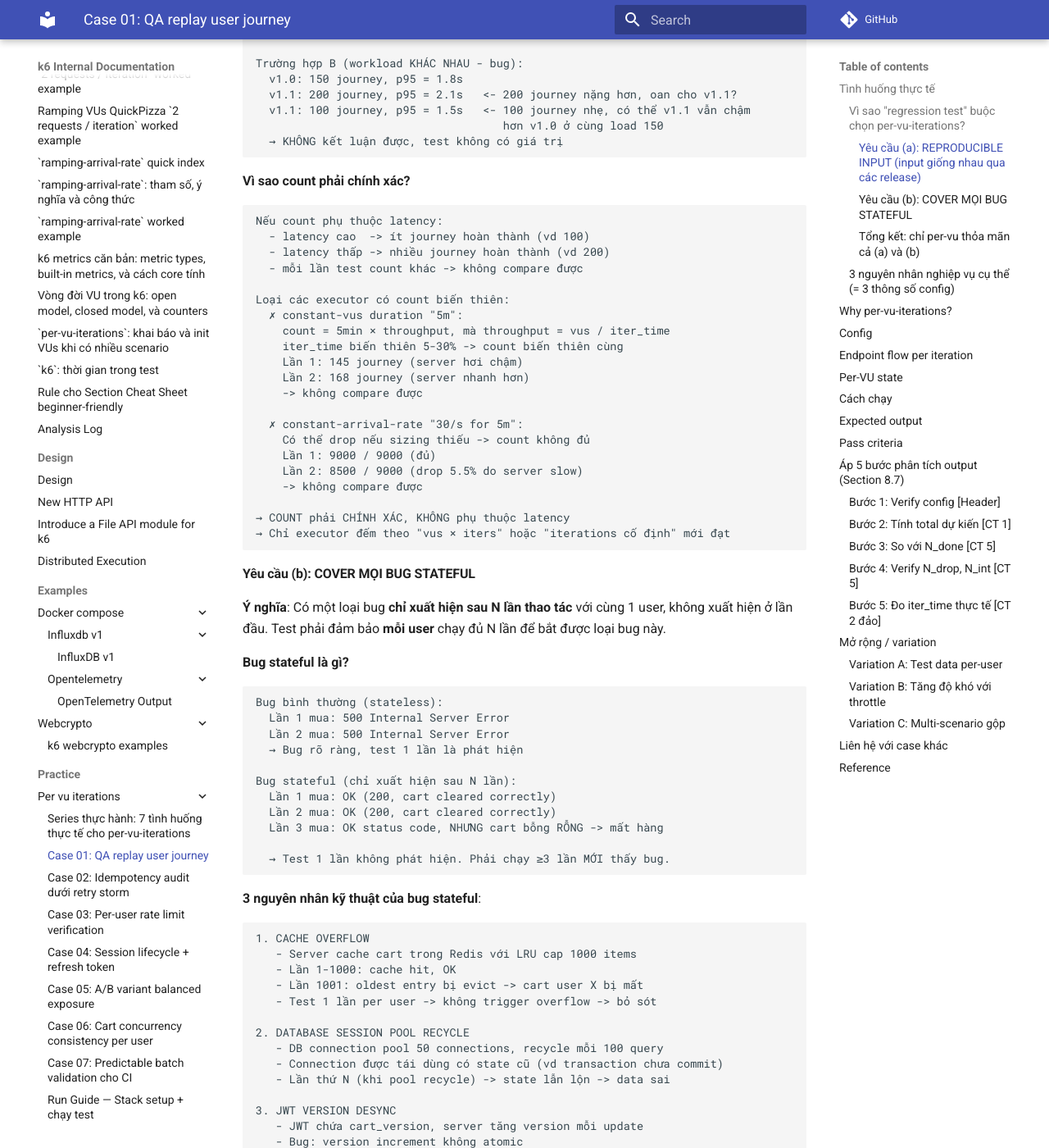
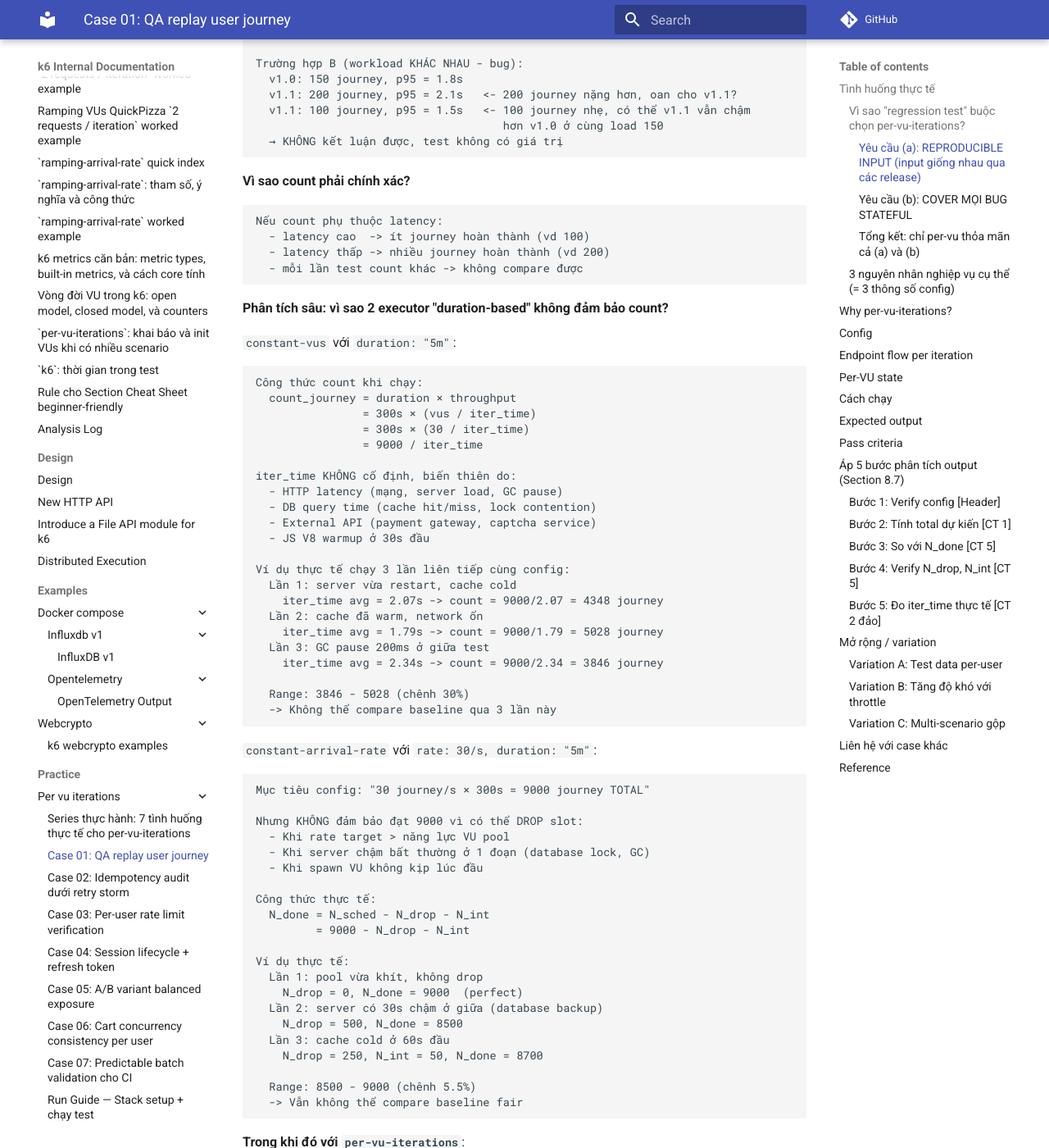
Before and after one commit to meomew-auto/markdown, an MkDocs documentation site: the page built from docs/practice/per-vu-iterations/01_user-journey-replay.md, in a window 1280 px wide and 1400 px high, scrolled down 986 px. Shown: the whole window at 82% size. Built offline with MkDocs 1.6.1 and Material for MkDocs 9.7.7, drawn with Linux system fonts in a browser that asks for light colours; comment, search, counter and statistics services are not loaded; some of the changed text lies outside the part shown.

Commit message:
Update docs

````diff
--- a/docs/practice/per-vu-iterations/01_user-journey-replay.md
+++ b/docs/practice/per-vu-iterations/01_user-journey-replay.md
@@ -58,24 +58,89 @@ Nếu count phụ thuộc latency:
   - latency cao  -> ít journey hoàn thành (vd 100)
   - latency thấp -> nhiều journey hoàn thành (vd 200)
   - mỗi lần test count khác -> không compare được
+```
 
-Loại các executor có count biến thiên:
-  ✗ constant-vus duration "5m":
-    count = 5min × throughput, mà throughput = vus / iter_time
-    iter_time biến thiên 5-30% -> count biến thiên cùng
-    Lần 1: 145 journey (server hơi chậm)
-    Lần 2: 168 journey (server nhanh hơn)
-    -> không compare được
+**Phân tích sâu: vì sao 2 executor "duration-based" không đảm bảo count?**
 
-  ✗ constant-arrival-rate "30/s for 5m":
-    Có thể drop nếu sizing thiếu -> count không đủ
-    Lần 1: 9000 / 9000 (đủ)
-    Lần 2: 8500 / 9000 (drop 5.5% do server slow)
-    -> không compare được
+`constant-vus` với `duration: "5m"`:
+
+```text
+Công thức count khi chạy:
+  count_journey = duration × throughput
+                = 300s × (vus / iter_time)
+                = 300s × (30 / iter_time)
+                = 9000 / iter_time
+
+iter_time KHÔNG cố định, biến thiên do:
+  - HTTP latency (mạng, server load, GC pause)
+  - DB query time (cache hit/miss, lock contention)
+  - External API (payment gateway, captcha service)
+  - JS V8 warmup ở 30s đầu
+
+Ví dụ thực tế chạy 3 lần liên tiếp cùng config:
+  Lần 1: server vừa restart, cache cold
+    iter_time avg = 2.07s -> count = 9000/2.07 = 4348 journey
+  Lần 2: cache đã warm, network ổn
+    iter_time avg = 1.79s -> count = 9000/1.79 = 5028 journey
+  Lần 3: GC pause 200ms ở giữa test
+    iter_time avg = 2.34s -> count = 9000/2.34 = 3846 journey
+
+  Range: 3846 - 5028 (chênh 30%)
+  -> Không thể compare baseline qua 3 lần này
+```
+
+`constant-arrival-rate` với `rate: 30/s, duration: "5m"`:
+
+```text
+Mục tiêu config: "30 journey/s × 300s = 9000 journey TOTAL"
+
+Nhưng KHÔNG đảm bảo đạt 9000 vì có thể DROP slot:
+  - Khi rate target > năng lực VU pool
+  - Khi server chậm bất thường ở 1 đoạn (database lock, GC)
+  - Khi spawn VU không kịp lúc đầu
+
+Công thức thực tế:
+  N_done = N_sched - N_drop - N_int
+         = 9000 - N_drop - N_int
+
+Ví dụ thực tế:
+  Lần 1: pool vừa khít, không drop
+    N_drop = 0, N_done = 9000  (perfect)
+  Lần 2: server có 30s chậm ở giữa (database backup)
+    N_drop = 500, N_done = 8500
+  Lần 3: cache cold ở 60s đầu
+    N_drop = 250, N_int = 50, N_done = 8700
+
+  Range: 8500 - 9000 (chênh 5.5%)
+  -> Vẫn không thể compare baseline fair
+```
+
+**Trong khi đó với `per-vu-iterations`**:
+
+```text
+Config: vus=30, iterations=5
+N_done = vus × iterations = 30 × 5 = 150 (TUYỆT ĐỐI)
+
+Lần 1: server chậm  -> 150 journey, T_run=180s, p95=2.5s
+Lần 2: server nhanh -> 150 journey, T_run=110s, p95=1.5s
+Lần 3: server bình thường -> 150 journey, T_run=140s, p95=1.9s
+
+Count CỐ ĐỊNH ở 150 mỗi lần.
+Chỉ có T_run + latency thay đổi -> đó CHÍNH LÀ cái cần đo!
+
+→ p95 latency là biến quan tâm, count là constant -> compare fair được
+```
+
+**Tóm tắt 3 executor về count**:
+
+| Executor | Count formula | Có biến thiên không? |
+| --- | --- | --- |
+| **per-vu-iterations** | `vus × iterations` | KHÔNG (tuyệt đối) |
+| constant-vus (duration) | `duration × vus / iter_time` | CÓ (do iter_time) |
+| constant-arrival-rate | `N_sched - N_drop - N_int` | CÓ (do drop/int) |
 
 → COUNT phải CHÍNH XÁC, KHÔNG phụ thuộc latency
 → Chỉ executor đếm theo "vus × iters" hoặc "iterations cố định" mới đạt
-```
 
 #### Yêu cầu (b): COVER MỌI BUG STATEFUL
 
````
